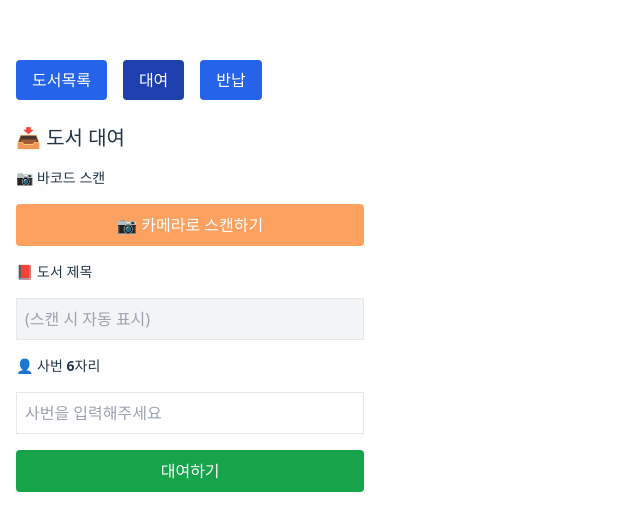
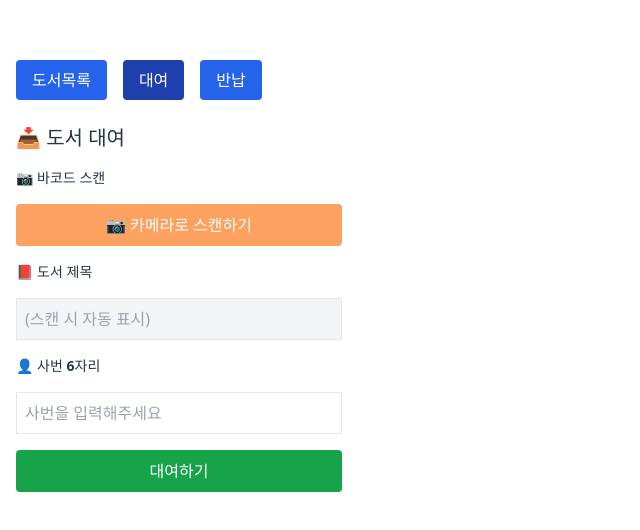
Before and after one commit to daewonpharm/book-rental-app, a React (Vite) app: page /rent in a window 1280 px wide. Shown: the part 124-654 px from the top of the page, without its empty margins (0-640 px from the left). Built offline with nearby package versions, Linux system fonts and the light colour scheme.

Commit message:
Return.jsx 버튼 스타일 및 별점 포맷 수정

```diff
--- a/src/pages/Rent.jsx
+++ b/src/pages/Rent.jsx
@@ -63,13 +63,13 @@ export default function Rent() {
   };
 
   const handleDetected = async (code) => {
-    const normalizedCode = code.toLowerCase();
-    const bookRef = doc(db, "books", normalizedCode);
+    const normalized = code.toLowerCase();
+    const bookRef = doc(db, "books", normalized);
     const bookSnap = await getDoc(bookRef);
 
     if (bookSnap.exists()) {
       const bookData = bookSnap.data();
-      setBookCode(normalizedCode);
+      setBookCode(normalized);
       setBookTitle(bookData.title);
     } else {
       alert("해당 도서를 찾을 수 없습니다.");
@@ -79,12 +79,12 @@ export default function Rent() {
   };
 
   return (
-    <div className="space-y-4">
+    <div className="w-full max-w-sm mx-auto space-y-4">
       <h2 className="text-xl font-bold">📥 도서 대여</h2>
 
       <label className="block text-sm font-semibold">📷 바코드 스캔</label>
       <button
-        className="w-full bg-[#fca15f] text-white py-2 rounded hover:bg-[#f98b36] mb-2"
+        className="w-full bg-[#fca15f] text-white p-2 rounded hover:bg-[#f98b36] mb-2"
         onClick={() => setScanning(!scanning)}
       >
         {scanning ? "📷 스캔 중지" : "📷 카메라로 스캔하기"}
@@ -116,15 +116,15 @@ export default function Rent() {
         type="text"
         value={employeeId}
         onChange={(e) => setEmployeeId(e.target.value)}
+        className="border p-2 w-full"
         maxLength={6}
-        className="border p-2 w-full"
         placeholder="사번을 입력해주세요"
         inputMode="numeric"
       />
 
       <button
         onClick={handleRent}
-        className="w-full bg-green-600 text-white py-2 rounded hover:bg-green-700 mt-4"
+        className="w-full bg-green-600 text-white p-2 rounded hover:bg-green-700 mt-4"
       >
         대여하기
       </button>
--- a/src/pages/Return.jsx
+++ b/src/pages/Return.jsx
@@ -101,16 +101,16 @@ export default function Return() {
   };
 
   return (
-    <div className="space-y-4">
+    <div className="w-full max-w-sm mx-auto space-y-4">
       <h2 className="text-xl font-bold">📤 도서 반납</h2>
 
       <label className="block text-sm font-semibold">📷 바코드 스캔</label>
-<button
-  className="w-full bg-[#fca15f] text-white py-2 rounded hover:bg-[#f98b36] mb-2"
-  onClick={() => setScanning(!scanning)}
->
-  {scanning ? "📷 스캔 중지" : "📷 카메라로 스캔하기"}
-</button>
+      <button
+        className="w-full bg-[#fca15f] text-white p-2 rounded hover:bg-[#f98b36] mb-2"
+        onClick={() => setScanning(!scanning)}
+      >
+        {scanning ? "📷 스캔 중지" : "📷 카메라로 스캔하기"}
+      </button>
 
       {scanning && (
         <>
@@ -140,8 +140,8 @@ export default function Return() {
         onChange={(e) => setEmployeeId(e.target.value)}
         className="border p-2 w-full"
         maxLength={6}
+        placeholder="사번을 입력해주세요"
         inputMode="numeric"
-        placeholder="사번을 입력해주세요"
       />
 
       <label className="block text-sm font-semibold mt-4">
@@ -165,7 +165,7 @@ export default function Return() {
 
       <button
         onClick={handleReturn}
-        className="bg-green-600 text-white px-4 py-2 rounded hover:bg-green-700 mt-4"
+        className="w-full bg-green-600 text-white p-2 rounded hover:bg-green-700 mt-4"
       >
         반납하기
       </button>
```
